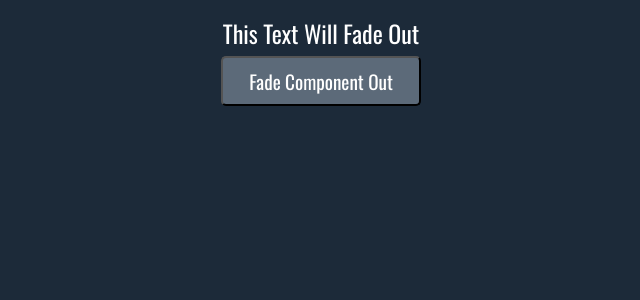
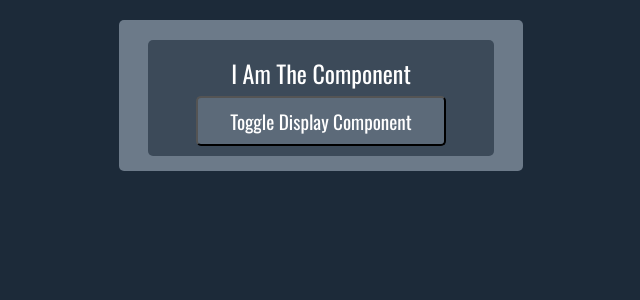
Before and after one commit to giacomo9999/Simple-React-Transition, a React (Create React App) app: page / in a window 1280 px wide. Shown: the top 300 px of the page, without its empty margins (319-959 px from the left). Built offline with nearby package versions, Linux system fonts and the light colour scheme.

Commit message:
Trying another approach.

```diff
--- a/src/App.css
+++ b/src/App.css
@@ -149,7 +149,7 @@ td {
 
 button {
   height: 50px;
-  width: 200px;
+  width: 250px;
   background-color: #5c6a79;
   color: white;
   padding: 1px 10px;
--- a/src/App.js
+++ b/src/App.js
@@ -1,18 +1,16 @@
 import React, { Component } from "react";
 import "./App.css";
 import { Transition } from "react-transition-group";
-
-import InButton from "./InButton";
 import DisplayComp from "./DisplayComp";
 
-// const defaultStyle = { transition: "opacity 400ms ease-in-out", opacity: 0 };
+const defaultStyle = { transition: "opacity 400ms ease-in-out", opacity: 0 };
 
-// const transitionStyles = {
-//   entering: { opacity: 0 },
-//   entered: { opacity: 1 },
-//   exiting: { opacity: 1 },
-//   exited: { opacity: 0 }
-// };
+const transitionStyles = {
+  entering: { opacity: 0 },
+  entered: { opacity: 1 },
+  exiting: { opacity: 1 },
+  exited: { opacity: 0 }
+};
 
 class App extends Component {
   state = { bool: false };
@@ -31,12 +29,11 @@ class App extends Component {
     } = this;
 
     return (
-      <div>
-        <div className="spacer10" />
+      <div className="container-outer">
         {bool ? (
-          <InButton bool={bool} toggle={toggle} />
+          <button onClick={toggle}>Toggle Display Component</button>
         ) : (
-          <DisplayComp bool={bool} toggle={toggle} />
+          <DisplayComp toggle={this.toggle} />
         )}
       </div>
     );
--- a/src/DisplayComp.js
+++ b/src/DisplayComp.js
@@ -13,25 +13,10 @@ const transitionStyles = {
 class DisplayComp extends Component {
   render() {
     return (
-      <div>
-        <h2>This Text Will Fade Out</h2>
-        <button onClick={this.props.toggle}>Fade Component Out</button>
+      <div className="container-inner">
+        <h2>I Am The Component</h2>
+        <button onClick={this.props.toggle}>Toggle Display Component</button>
       </div>
-      // <Transition in={this.props.bool} timeout={400}>
-      //   {status => (
-      //     <div
-      //       style={{
-      //         ...defaultStyle,
-      //         ...transitionStyles[status]
-      //       }}
-      //     >
-      //       <h2>This Text Will Fade Out</h2>
-      //       <button onClick={this.props.toggle}>Fade Component Out</button>
-      //       {console.log(status)}
-      //       {console.log("Fading Out.")}
-      //     </div>
-      //   )}
-      // </Transition>
     );
   }
 }
```
